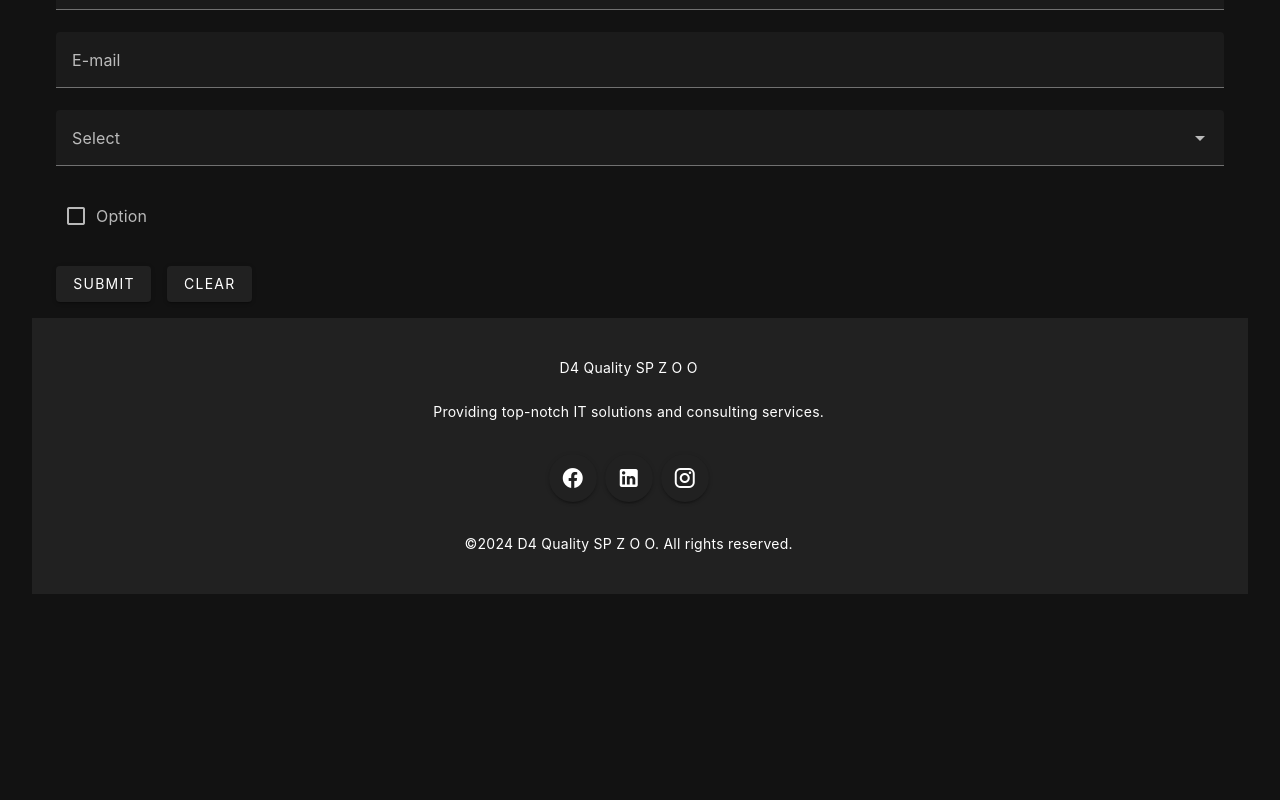
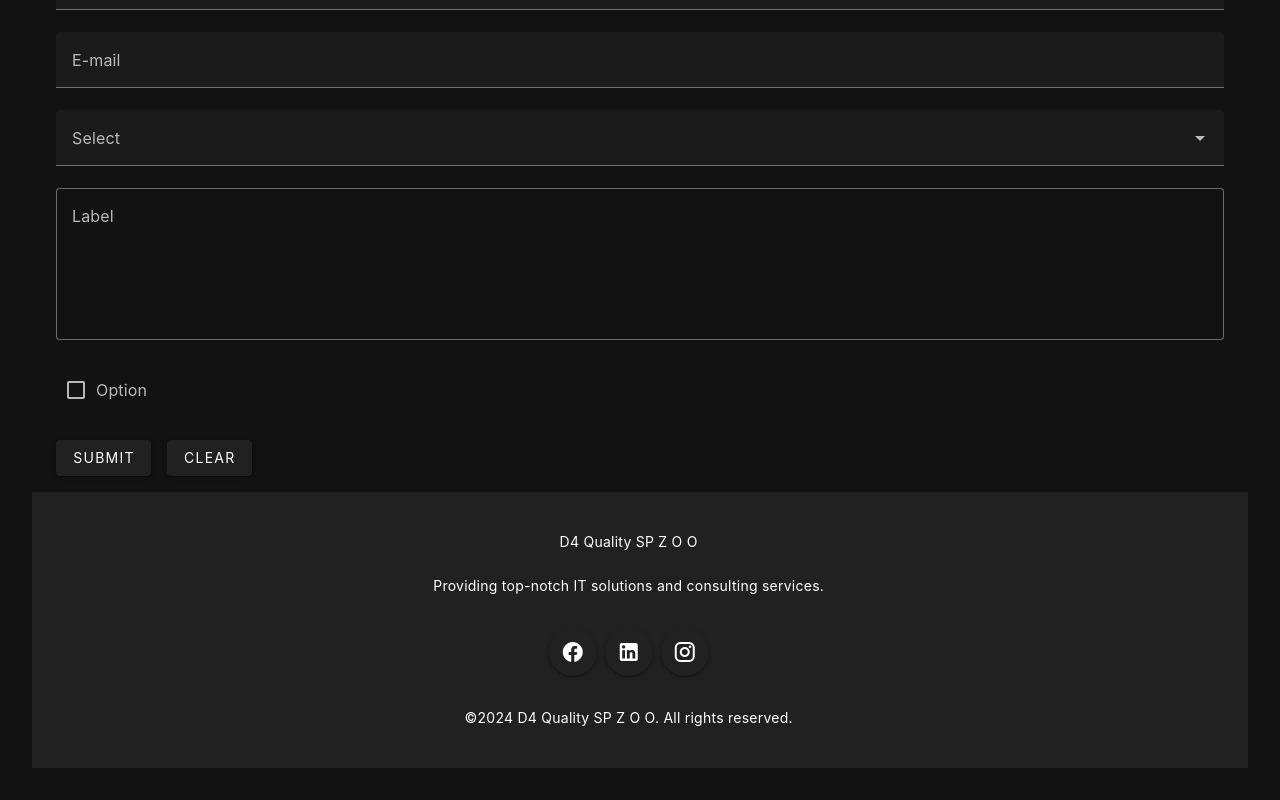
Before and after one commit to d4group/quality, a Vue app: page / in a window 1280 px wide. Shown: the part 3808-4608 px from the top of the page. Before the commit the page ends 4434 px from the top, so only its background shows below. Built offline with nearby package versions, Linux system fonts and the light colour scheme.

Commit message:
Add message element

```diff
--- a/src/components/ContactForm.vue
+++ b/src/components/ContactForm.vue
@@ -32,6 +32,18 @@
 		name="select"
 		label="Select"
 	  ></v-select>
+
+	  <v-textarea
+	  v-model="textarea.value.value"
+		:error-messages="textarea.errorMessage.value"
+		:counter="100"
+		:rows="5"
+		:cols="50"
+		:auto-grow-on-input="true"
+	  label="Label"
+	  variant="outlined"
+	  name="message"
+	  ></v-textarea>
 
 	  <v-checkbox
 		v-model="checkbox.value.value"
@@ -73,12 +85,14 @@
 const email = useField('email')
 const select = useField('select')
 const checkbox = useField('checkbox')
+const textarea = useField('message')
 
 const items = ref([
-  'Item 1',
-  'Item 2',
-  'Item 3',
-  'Item 4',
+  'AI',
+  'Lekcje angielskiego',
+  'Usługi IT',
+  'Szkolenia',
+  'Inne'
 ])
 
 const submit = handleSubmit(async () => {
@@ -87,7 +101,8 @@
     phone: phone.value.value,
     email: email.value.value,
     select: select.value.value,
-    checkbox: checkbox.value.value
+    checkbox: checkbox.value.value,
+	textarea: textarea.value.value
   };
 
   console.log(formData);
```
Also changed, not shown: src/backend/server2.js (+3 -20 lines).
